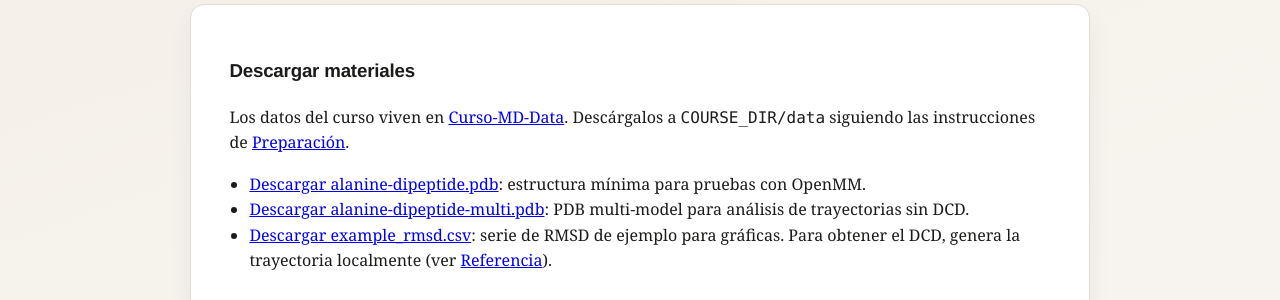
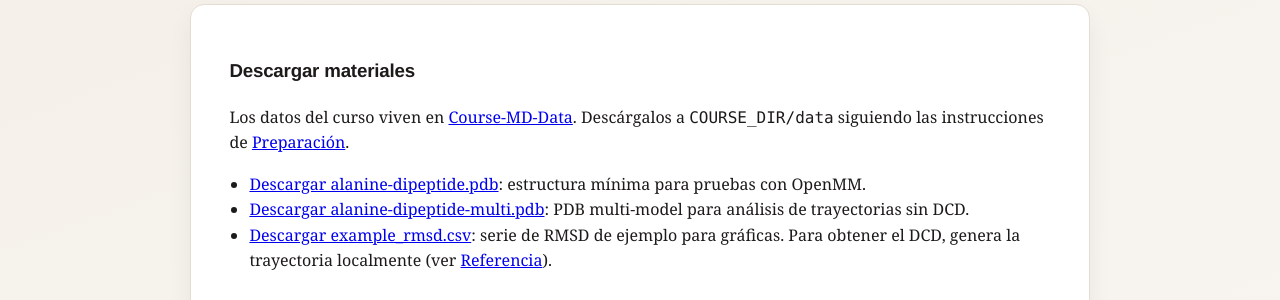
Before and after one commit to Biocomputing-Teaching/Curso-MD-Analisis, a Jekyll site: the page built from docs/data.md, in a window 1280 px wide. Shown: the part 154-454 px from the top of the page. Built offline with Jekyll 4.4.1, drawn with Linux system fonts in a browser that asks for light colours.

Commit message:
petits canvis

```diff
--- a/docs/data.md
+++ b/docs/data.md
@@ -7,19 +7,19 @@
 
 ### Descargar materiales
 
-Los datos del curso viven en <a href="https://github.com/Biocomputing-Teaching/Curso-MD-Data">Curso-MD-Data</a>. Descárgalos a `COURSE_DIR/data` siguiendo las instrucciones de <a href="{{ site.baseurl }}/setup/">Preparación</a>.
+Los datos del curso viven en <a href="https://github.com/Biocomputing-Teaching/Course-MD-Data">Course-MD-Data</a>. Descárgalos a `COURSE_DIR/data` siguiendo las instrucciones de <a href="{{ site.baseurl }}/setup/">Preparación</a>.
 
-- <a href="https://github.com/Biocomputing-Teaching/Curso-MD-Data/raw/main/alanine-dipeptide.pdb">Descargar alanine-dipeptide.pdb</a>: estructura mínima para pruebas con OpenMM.
-- <a href="https://github.com/Biocomputing-Teaching/Curso-MD-Data/raw/main/alanine-dipeptide-multi.pdb">Descargar alanine-dipeptide-multi.pdb</a>: PDB multi-model para análisis de trayectorias sin DCD.
-- <a href="https://github.com/Biocomputing-Teaching/Curso-MD-Data/raw/main/example_rmsd.csv">Descargar example_rmsd.csv</a>: serie de RMSD de ejemplo para gráficas.
+- <a href="https://github.com/Biocomputing-Teaching/Course-MD-Data/raw/main/alanine-dipeptide.pdb">Descargar alanine-dipeptide.pdb</a>: estructura mínima para pruebas con OpenMM.
+- <a href="https://github.com/Biocomputing-Teaching/Course-MD-Data/raw/main/alanine-dipeptide-multi.pdb">Descargar alanine-dipeptide-multi.pdb</a>: PDB multi-model para análisis de trayectorias sin DCD.
+- <a href="https://github.com/Biocomputing-Teaching/Course-MD-Data/raw/main/example_rmsd.csv">Descargar example_rmsd.csv</a>: serie de RMSD de ejemplo para gráficas.
 Para obtener el DCD, genera la trayectoria localmente (ver <a href="{{ site.baseurl }}/reference/">Referencia</a>).
 
 ### Datos para complejo proteína-ligando (OpenMM)
 
-- <a href="https://github.com/Biocomputing-Teaching/Curso-MD-Data/raw/main/complex/protein_orig.pdb">Descargar protein_orig.pdb</a>: proteína con ligando (para preparación).
-- <a href="https://github.com/Biocomputing-Teaching/Curso-MD-Data/raw/main/complex/protein.pdb">Descargar protein.pdb</a>: proteína preparada para simulación.
-- <a href="https://github.com/Biocomputing-Teaching/Curso-MD-Data/raw/main/complex/ligand1.mol">Descargar ligand1.mol</a>: ligando en formato MOL.
-- <a href="https://github.com/Biocomputing-Teaching/Curso-MD-Data/raw/main/complex/ligand1.sdf">Descargar ligand1.sdf</a>: ligando en formato SDF.
+- <a href="https://github.com/Biocomputing-Teaching/Course-MD-Data/raw/main/complex/protein_orig.pdb">Descargar protein_orig.pdb</a>: proteína con ligando (para preparación).
+- <a href="https://github.com/Biocomputing-Teaching/Course-MD-Data/raw/main/complex/protein.pdb">Descargar protein.pdb</a>: proteína preparada para simulación.
+- <a href="https://github.com/Biocomputing-Teaching/Course-MD-Data/raw/main/complex/ligand1.mol">Descargar ligand1.mol</a>: ligando en formato MOL.
+- <a href="https://github.com/Biocomputing-Teaching/Course-MD-Data/raw/main/complex/ligand1.sdf">Descargar ligand1.sdf</a>: ligando en formato SDF.
 
 ### Código completo del generador DCD
 
```
Also changed, not shown: docs/episodes/01-introduccion.md (+1 -1 lines), docs/episodes/02-preparacion-sistema.md (+1 -1 lines), docs/reference.md (+1 -1 lines), docs/setup.md (+6 -6 lines).
